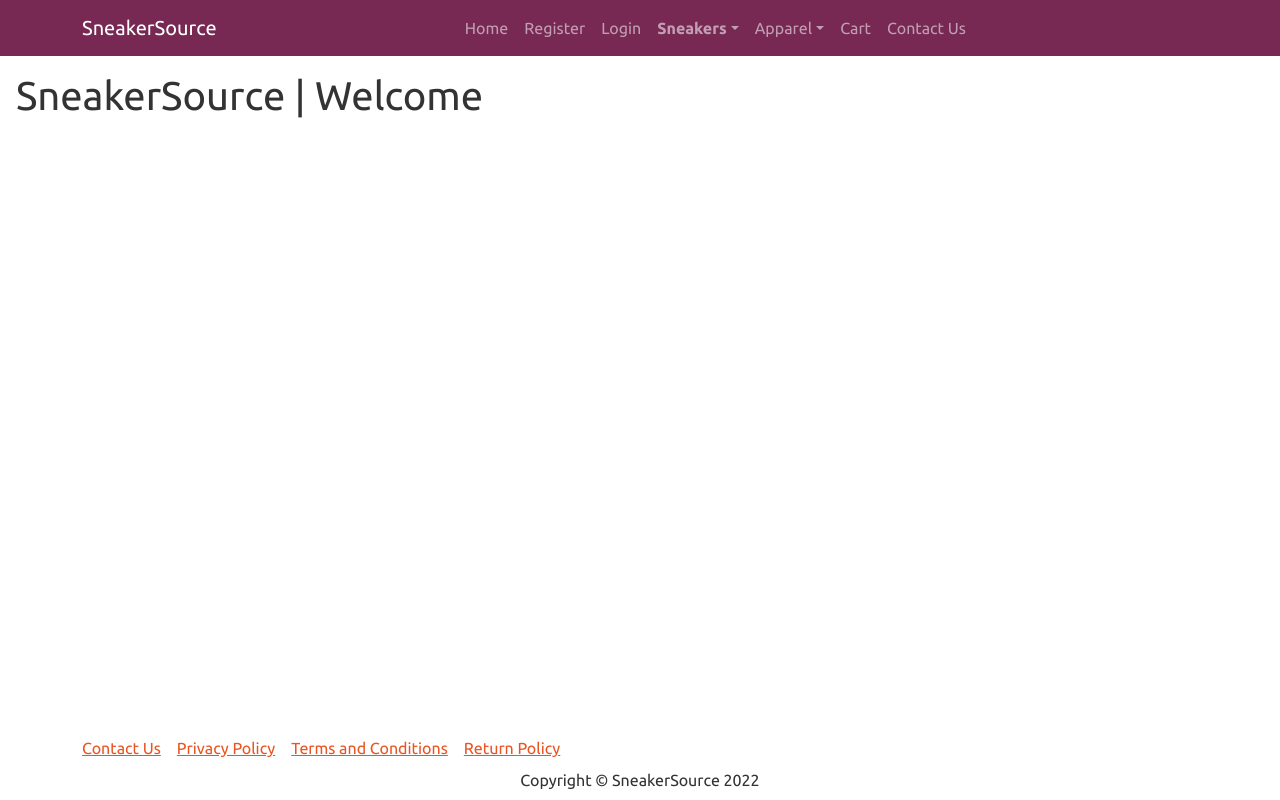
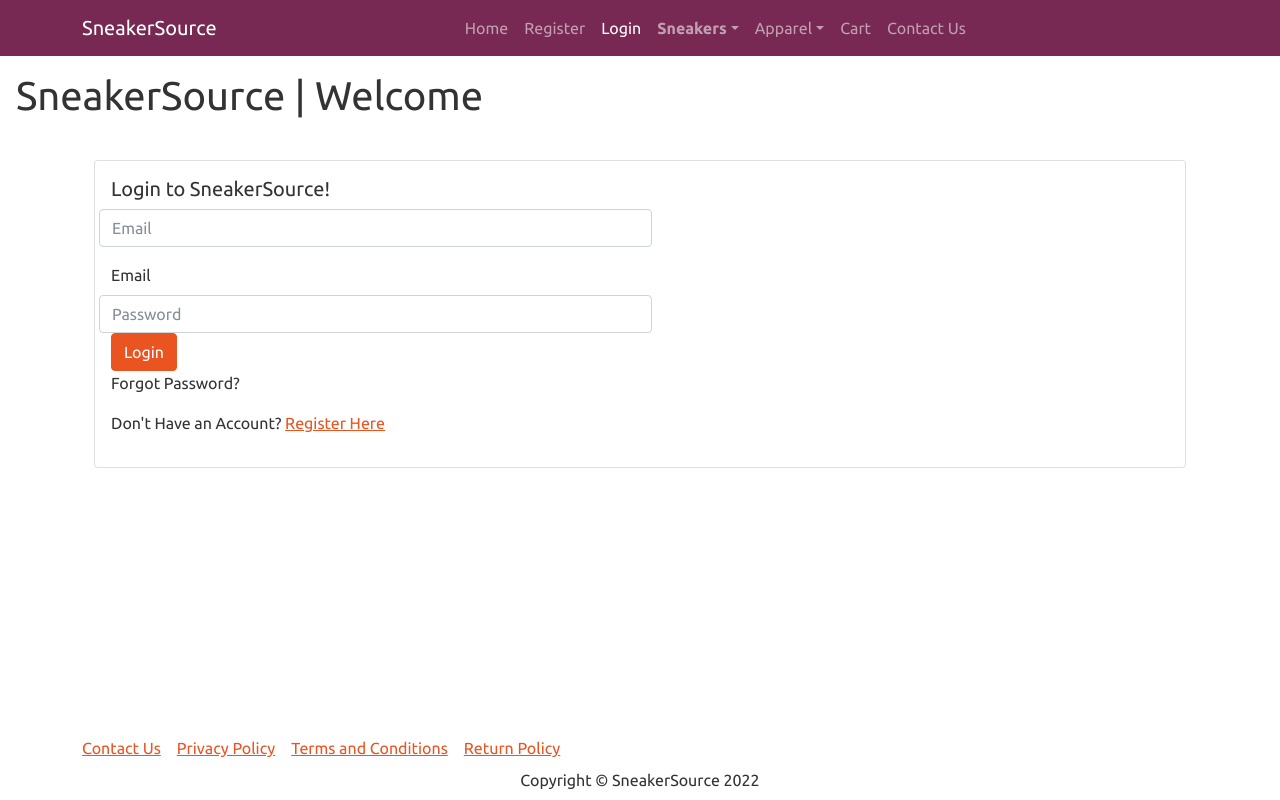
Before and after one commit to nabilk11/autosource-react-django, a React (Create React App) app in the folder frontend/: page /login in a window 1280 px wide. Built offline with nearby package versions, Linux system fonts and the light colour scheme.

Commit message:
created basic login page, with empty handleLogin function

```diff
--- a/frontend/src/App.jsx
+++ b/frontend/src/App.jsx
@@ -7,6 +7,7 @@ import ProductPage from './pages/ProductPage';
 import { BrowserRouter, Route, Routes } from 'react-router-dom';
 import { Home } from './pages/Home';
 import { CartPage } from './pages/CartPage';
+import { LoginPage } from './pages/LoginPage';
 
 
 
@@ -18,6 +19,7 @@ function App() {
     <Container>
       <Routes>
         <Route path='/' exact element={<Home />}  />
+        <Route path='/login' element={<LoginPage />}  />
         <Route path='/products' element={<AllProducts />}  />
         <Route path='/product/:id' element={<ProductPage />}  />
         <Route path='/cart/:id' element={<CartPage />}  />
--- a/frontend/src/components/NavHeader.jsx
+++ b/frontend/src/components/NavHeader.jsx
@@ -20,7 +20,7 @@ function NavHeader() {
             <LinkContainer to={"/register"}>
               <Nav.Link >Register</Nav.Link>
             </LinkContainer>
-            <LinkContainer to={"/register"}>
+            <LinkContainer to={"/login"}>
               <Nav.Link>Login</Nav.Link>
             </LinkContainer>
                 <strong>
--- /dev/null
+++ b/frontend/src/pages/LoginPage.jsx
@@ -0,0 +1,52 @@
+import React, { useState, useEffect, useRef } from 'react';
+import { Link } from 'react-router-dom';
+import { Form, Container, Button, Row, Card, Col  } from 'react-bootstrap';
+import { useDispatch, useSelector  } from 'react-redux';
+import { loginCall } from '../redux/actions/userActions';
+
+export const LoginPage = () => {
+// Login Info Refs
+const email = useRef()
+const password = useRef()
+
+
+// LOGIN HANDLER
+const handleLogin = (e) => {
+  e.preventDefault()
+
+}
+
+  return (
+    <div>
+
+      <Container>
+        <Card  >
+          <Card.Body>
+        <Card.Title>Login to SneakerSource!</Card.Title>
+        <Form onSubmit={handleLogin} >
+
+            <Col md={6} >
+            <Row className='mb-3' >
+            <Form.Control type='email' ref={email} required placeholder='Email' >
+            </Form.Control>
+            </Row>
+            <Row>
+            <Form.Label htmlFor='password' >Email</Form.Label>
+            <Form.Control type='password' ref={password} required placeholder='Password' >
+            </Form.Control>
+            </Row>
+          </Col>
+          <Button type='submit' >
+            Login
+          </Button>
+          <p className="loginForgot">Forgot Password?</p>
+          <p className="loginForgot">Don't Have an Account? <Link to={"/register"} > Register Here</Link></p>
+        </Form>
+        </Card.Body>
+        </Card>
+      </Container>
+
+
+    </div>
+  )
+}
```
